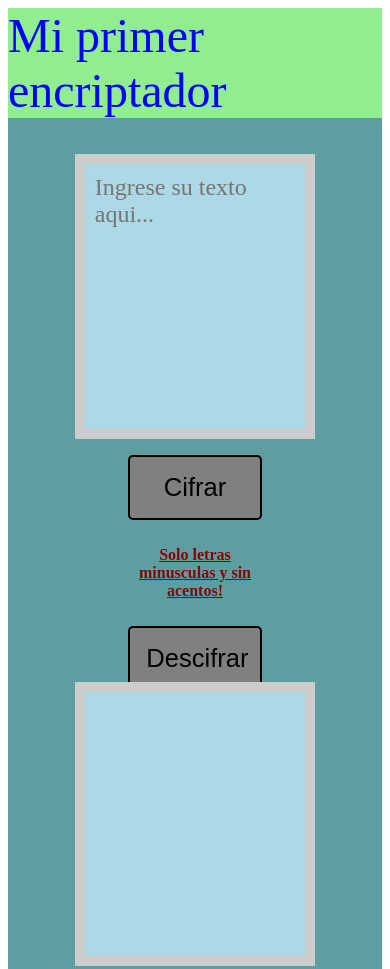
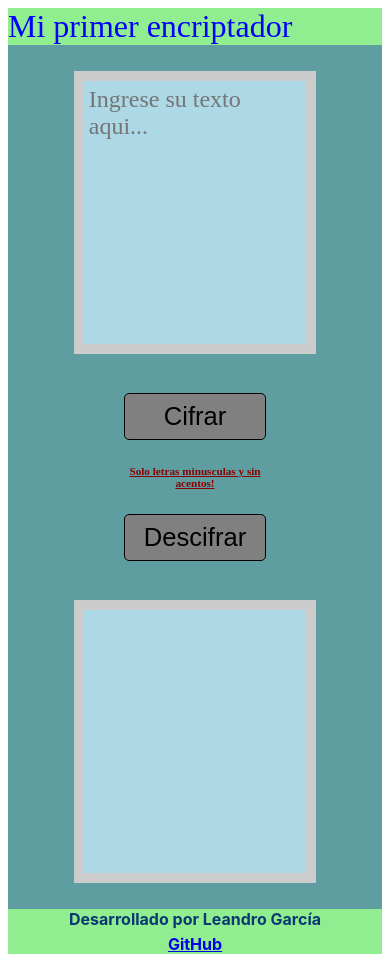
Before and after one commit to Shoryu167/challenge-encriptador-alura-one, a plain HTML site: page index.html in a window 390 px wide. Shown: the top 969 px of the page. Drawn offline with Linux system fonts and the light colour scheme.

Commit message:
Modifica responsive movil

```diff
--- a/style.css
+++ b/style.css
@@ -62,7 +62,6 @@
         gap: 24px;
         height: 25%;
         width: 20%;
-        display: flex;
         justify-content: space-between;
         resize: none;
     }
@@ -147,7 +146,6 @@
         gap: 24px;
         height: 25%;
         width: 20%;
-        display: flex;
         justify-content: space-between;
         resize: none;
     }
@@ -155,6 +153,10 @@
 }
 
 @media (max-width: 420px){
+    .header{
+        font-size: 2rem;;
+  }
+
     .contenido {
         background-color: cadetblue;
         display: flex;
@@ -162,7 +164,7 @@
         justify-content: space-between;
         align-items: center;
         height: 100vh;
-        padding: 20px;
+        padding: 10px;
     }
 
     .texto_de_entrada {
@@ -170,7 +172,7 @@
         height: 30%;
         resize: none;
         margin: 1rem;
-        padding: 10px;
+        padding: 5px;
         border: 10px solid #ccc;
         background-color: lightblue;
         font-family: 'Times New Roman', Times, serif;
@@ -184,7 +186,7 @@
         height: 30%;
         resize: none;
         margin: 1rem;
-        padding: 10px;
+        padding: 5px;
         border: 10px solid #ccc;
         background-color: lightblue;
         font-family: 'Times New Roman', Times, serif;
@@ -195,26 +197,25 @@
 
     .boton{
         background-color: grey;
-        border: solid 2px;
+        border: solid 1px;
         border-radius: 5px;
-        padding: 1rem;
+        padding: 0.5rem;
         resize: none;
         font-size: 1.6rem;
 
     }
 
     .info{
-        font-size: 1rem;
+        font-size: 0.7rem;
 
     }
     .botones__interactivos{
         display: flex;
         flex-direction: column;
         align-content: center;
-        gap: 5px;
-        height: 25%;
+        gap: 1px;
+        height: 20%;
         width: 40%;
-        display: flex;
         justify-content: space-between;
         resize: none;
     }
```
